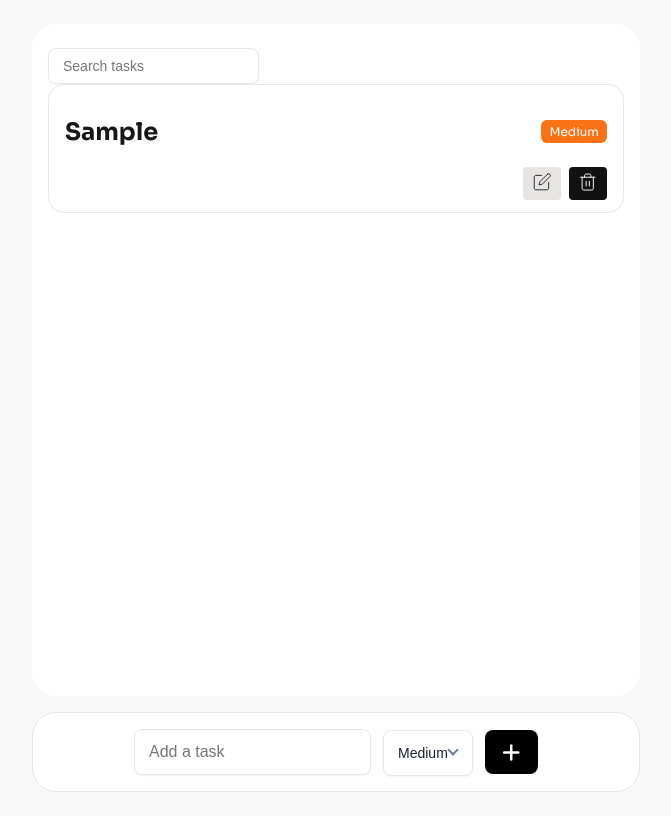
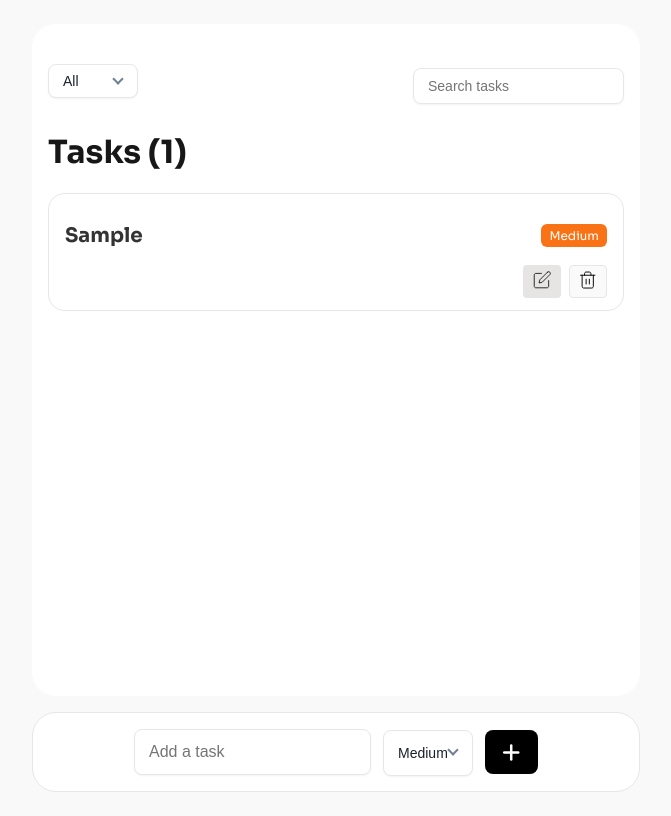
Before and after one commit to victorbruce/task-tracker, a React (Vite) app: page / in a window 1280 px wide. Both pictures are taken after typing "Sample" into the empty fields and a click on the button "Add Task". Shown: the whole page, without its empty margins (304-975 px from the left). Built offline with nearby package versions, Linux system fonts and the light colour scheme.

Commit message:
refactor: raise state form tasks component to  task container component and improve style

```diff
--- a/src/components/Task/Task.module.css
+++ b/src/components/Task/Task.module.css
@@ -14,12 +14,12 @@
 }
 
 .taskHeader h2 {
+  font-size: 20px;
+  color: #333;
   display: -webkit-box;
   -webkit-line-clamp: 2;
   -webkit-box-orient: vertical;
   overflow: hidden;
-  /* max-height: 3.6em;
-  line-height: 1.8em; */
 }
 
 @media (max-width: 768px) {
@@ -55,8 +55,7 @@
 
 .actionBtns button {
   cursor: pointer;
-  border: 1px solid transparent;
-  transition: all 0.2s ease-in;
+
   border-radius: 4px;
   padding: 4px 8px;
   outline: none;
@@ -69,17 +68,19 @@
 
 .edit {
   background-color: #e7e5e4;
+  border: 1px solid transparent;
 }
 
 .edit:hover {
   background-color: #fafafa;
+}
+
+.delete {
+  background-color: #fafafa;
   border: 1px solid var(--border-color);
 }
 
-.delete {
-  background-color: #111;
+.delete:hover {
+  background-color: #fff;
+  border: 1px solid red;
 }
-
-.delete:hover {
-  background-color: #dc2626;
-}
--- a/src/components/Task/index.tsx
+++ b/src/components/Task/index.tsx
@@ -56,28 +56,28 @@ const DeleteIcon = () => {
     >
       <path
         d="M3.16602 6.5415H5.16602H21.166"
-        stroke="white"
+        stroke="black"
         strokeWidth="1.2"
         strokeLinecap="round"
         strokeLinejoin="round"
       />
       <path
         d="M19.166 6.5415V20.5415C19.166 21.0719 18.9553 21.5806 18.5802 21.9557C18.2052 22.3308 17.6964 22.5415 17.166 22.5415H7.16602C6.63558 22.5415 6.12687 22.3308 5.7518 21.9557C5.37673 21.5806 5.16602 21.0719 5.16602 20.5415V6.5415M8.16602 6.5415V4.5415C8.16602 4.01107 8.37673 3.50236 8.7518 3.12729C9.12688 2.75222 9.63558 2.5415 10.166 2.5415H14.166C14.6964 2.5415 15.2052 2.75222 15.5802 3.12729C15.9553 3.50236 16.166 4.01107 16.166 4.5415V6.5415"
-        stroke="white"
+        stroke="black"
         strokeWidth="1.2"
         strokeLinecap="round"
         strokeLinejoin="round"
       />
       <path
         d="M10.166 11.5415V17.5415"
-        stroke="white"
+        stroke="black"
         strokeWidth="1.2"
         strokeLinecap="round"
         strokeLinejoin="round"
       />
       <path
         d="M14.166 11.5415V17.5415"
-        stroke="white"
+        stroke="black"
         strokeWidth="1.2"
         strokeLinecap="round"
         strokeLinejoin="round"
--- a/src/components/Tasks/index.tsx
+++ b/src/components/Tasks/index.tsx
@@ -1,14 +1,11 @@
-import { useState } from "react";
 import { useTaskContext } from "../../context/TaskContext";
 import style from "./Tasks.module.css";
 
 // components
 import Task from "../Task";
-import SearchTask from "../SearchTask";
 
-const Tasks = () => {
+const Tasks = ({ searchQuery }: { searchQuery: string }) => {
   const { tasks, priorityFilter } = useTaskContext();
-  const [searchQuery, setSearchQuery] = useState("");
 
   const filteredTasks = tasks.filter(
     (task) =>
@@ -18,12 +15,15 @@ const Tasks = () => {
   );
 
   if (!filteredTasks.length) {
-    return <p>No tasks available</p>;
+    return (
+      <div className={style.empty}>
+        <p>No tasks available</p>
+      </div>
+    );
   }
 
   return (
     <div>
-      <SearchTask onSearch={setSearchQuery} />
       <ul aria-label="tasks" className={style.tasks}>
         {filteredTasks.map((task) => (
           <Task key={task.id} task={task} />
--- a/src/components/TasksContainer/index.tsx
+++ b/src/components/TasksContainer/index.tsx
@@ -1,10 +1,23 @@
+import { useState } from "react";
 import Tasks from "../Tasks";
 import style from "./TaskContainer.module.css";
+import { useTaskContext } from "../../context/TaskContext";
+
+// components
+import FilterTask from "../FilterTask";
+import SearchTask from "../SearchTask";
 
 const TasksContainer = () => {
+  const [searchQuery, setSearchQuery] = useState("");
+  const { tasks } = useTaskContext();
   return (
     <div className={style.list}>
-      <Tasks />
+      <div className={style.searchAndFilter}>
+        <FilterTask />
+        <SearchTask onSearch={setSearchQuery} />
+      </div>
+      <div>{tasks?.length ? (<h1>Tasks ({tasks?.length})</h1>) : null}</div>
+      <Tasks searchQuery={searchQuery} />
     </div>
   );
 };
```
